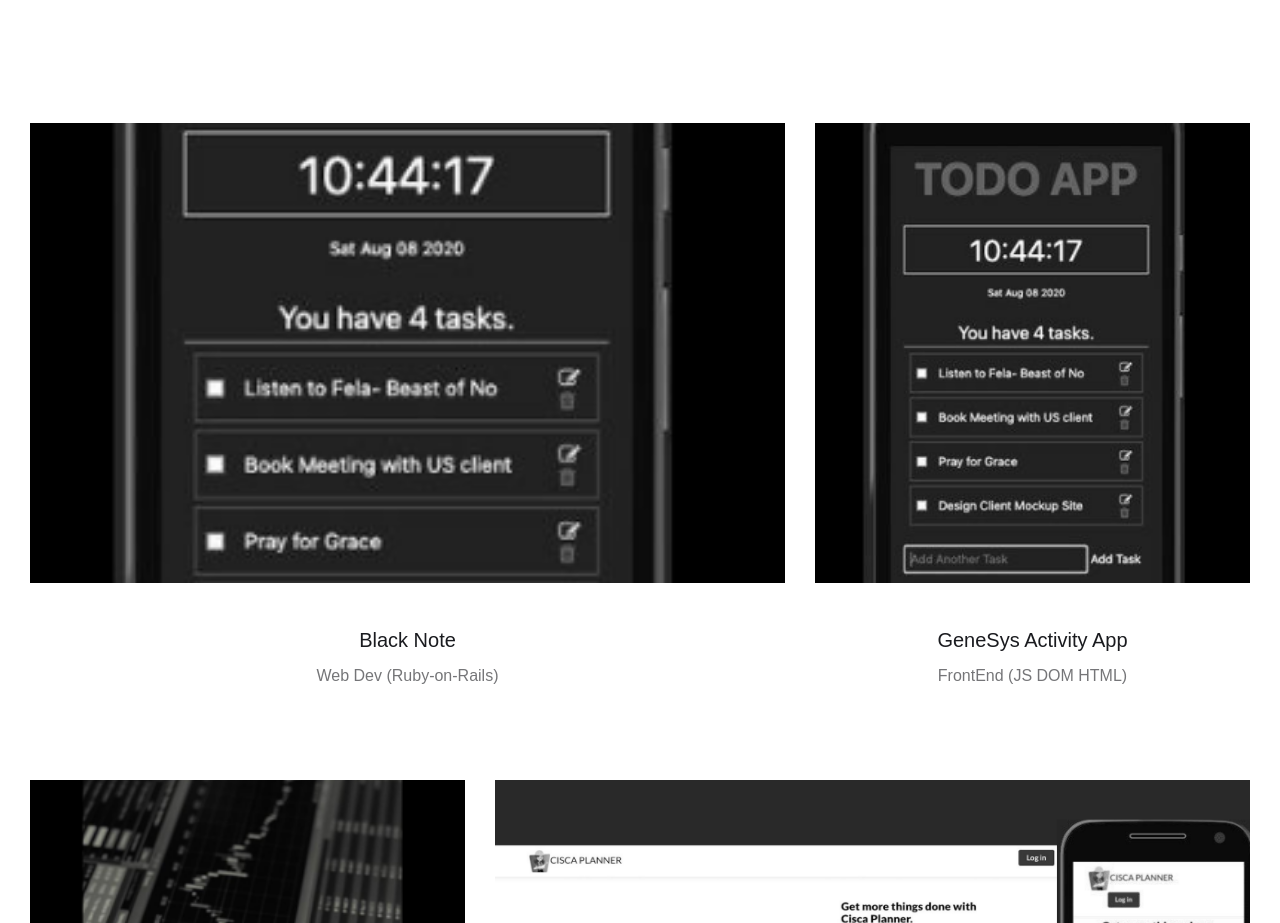
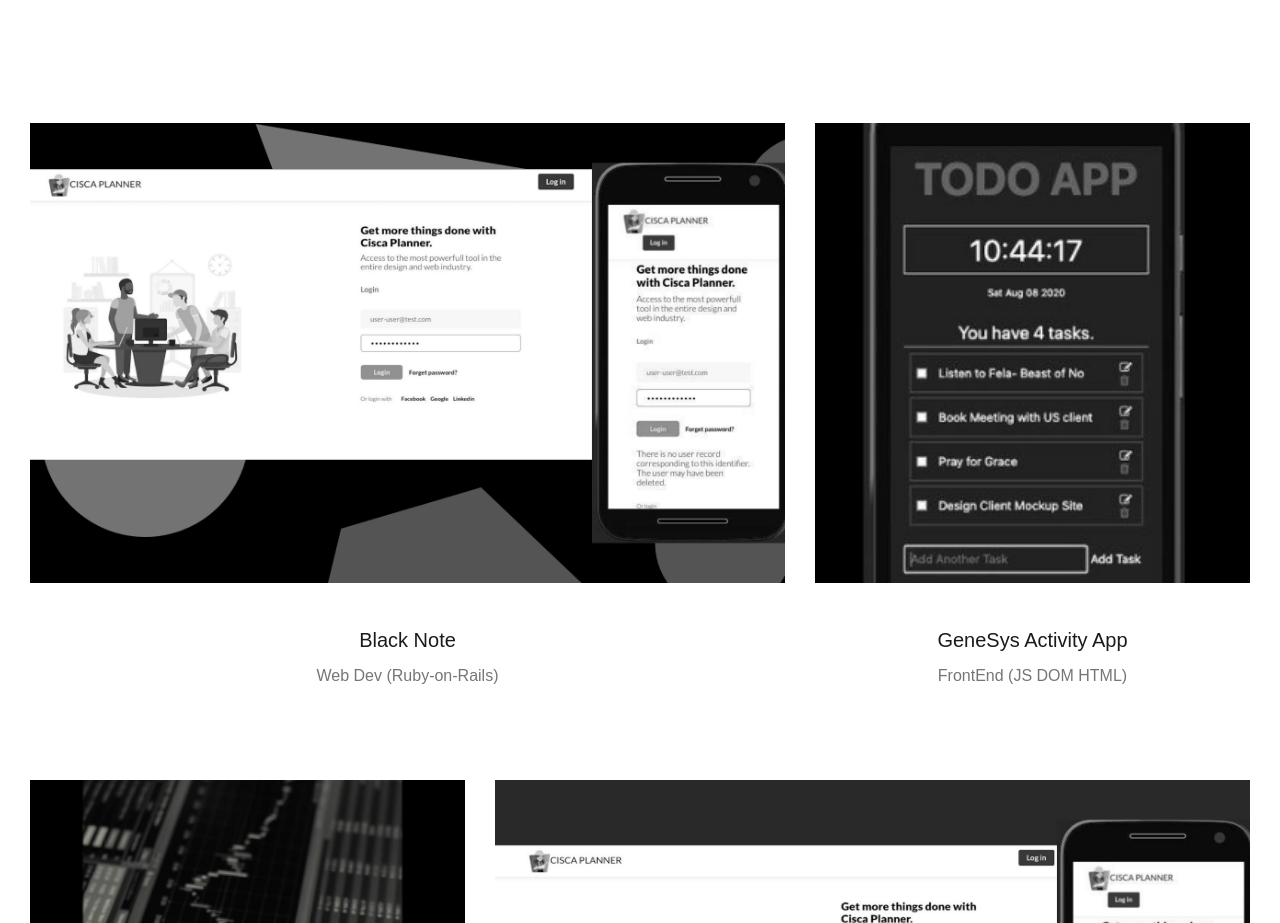
Before and after one commit to ifebrand6/SPA, a plain HTML site: page index.html in a window 1280 px wide. Shown: the part 1700-2623 px from the top of the page. Drawn offline with Linux system fonts and the light colour scheme.

Commit message:
correct pic

```diff
--- a/portofolio.css
+++ b/portofolio.css
@@ -849,7 +849,7 @@ figcaption {
     background-size: cover;
 }
 .work-image.cc-work-1 {
-    background-image: url("assets/ts.png");
+    background-image: url("assets/cs.png");
     background-size: cover;
 }
 
```
